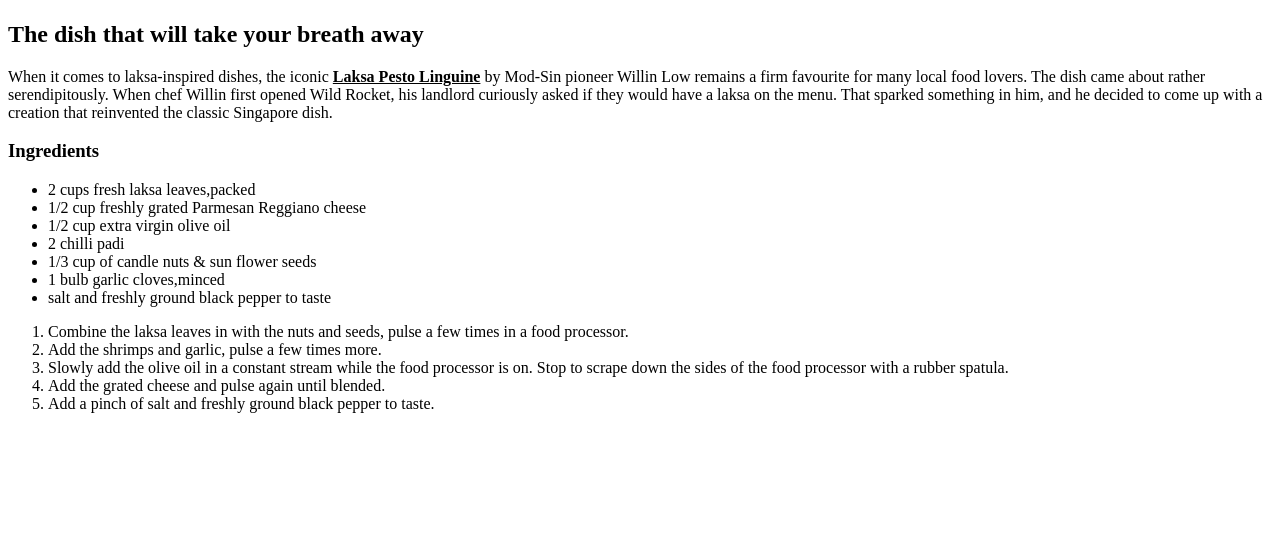
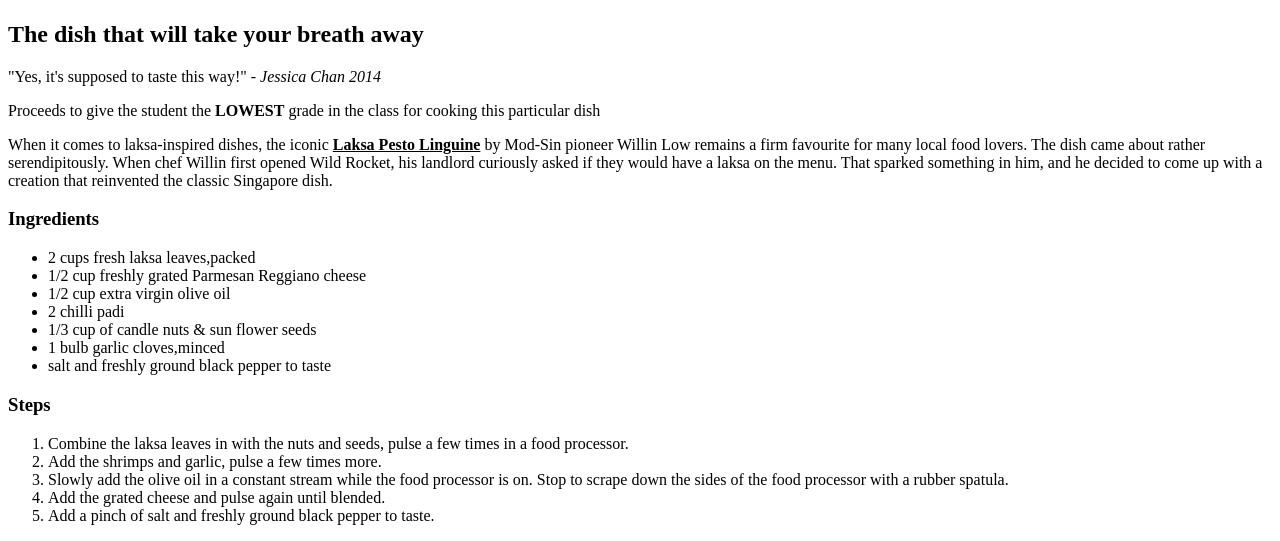
Before and after one commit to weikangg/odin-recipes, a plain HTML site: page recipes/laksapesto.html in a window 1280 px wide. Shown: the part 383-924 px from the top of the page. Before the commit the page ends 812 px from the top, so only its background shows below. Drawn offline with Linux system fonts and the light colour scheme.

Commit message:
Added Steps title & Funny Comments by Jessica

```diff
--- a/recipes/laksapesto.html
+++ b/recipes/laksapesto.html
@@ -12,6 +12,8 @@
 
     <img src="https://storm-asia.com/site/wp-content/uploads/2017/05/Laksa-Pesto_2_s.jpg" alt="The most sumptuous meal ever!">
     <h2>The dish that will take your breath away</h2>
+    <p>"Yes, it's supposed to taste this way!" - <em>Jessica Chan 2014</em></p>
+    <p>Proceeds to give the student the <strong>LOWEST</strong> grade in the class for cooking this particular dish </p>
     <p>When it comes to laksa-inspired dishes, the iconic <strong><u>Laksa Pesto Linguine</u></strong>  by Mod-Sin pioneer Willin Low remains a firm favourite for many local food lovers.
     The dish came about rather serendipitously. When chef Willin first opened Wild Rocket, his landlord curiously asked if they would have a laksa on the menu.
     That sparked something in him, and he decided to come up with a creation that reinvented the classic Singapore dish. </p>
@@ -27,6 +29,8 @@
         <li>salt and freshly ground black pepper to taste</li>
     </ul>
 
+
+    <h3>Steps</h3>
     <ol>
         <li>Combine the laksa leaves in with the nuts and seeds, pulse a few times in a food processor.</li>
         <li>Add the shrimps and garlic, pulse a few times more.</li>
@@ -34,5 +38,6 @@
         <li>Add the grated cheese and pulse again until blended.</li>
         <li>Add a pinch of salt and freshly ground black pepper to taste.</li>
     </ol>
+
 </body>
 </html>
```
Also changed, not shown: index.html (+16 -0 lines).
